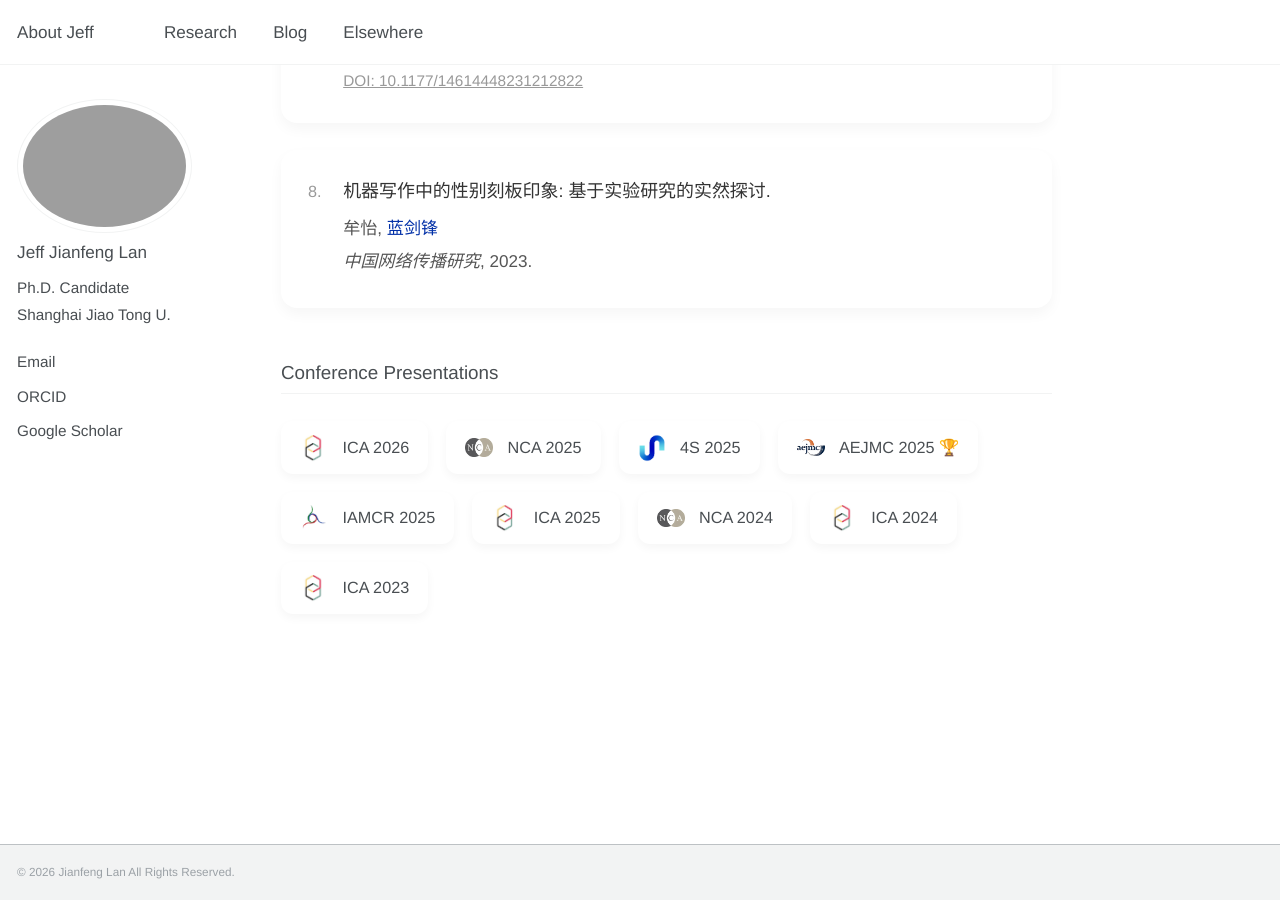
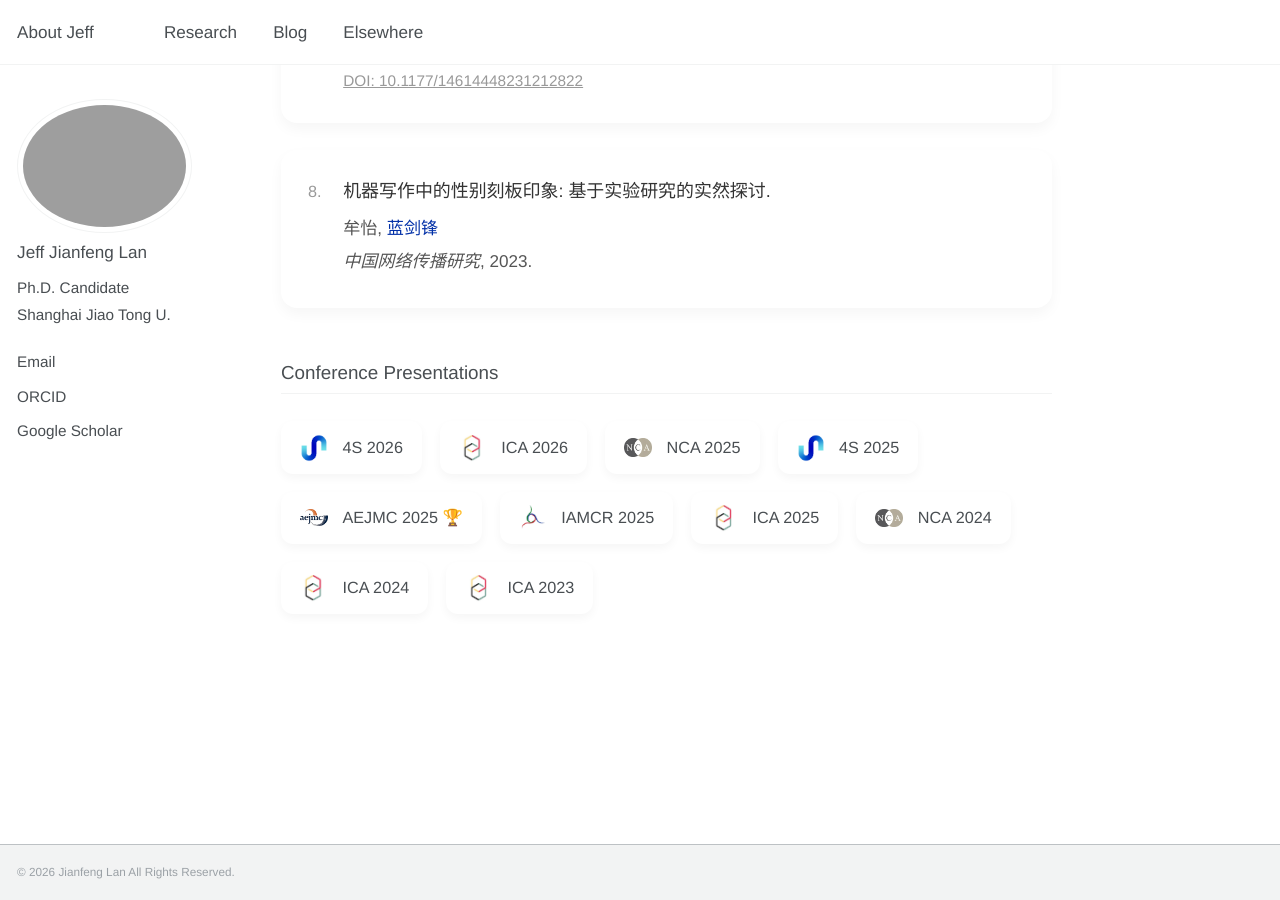
Before and after one commit to jianfenglan/jianfenglan.github.io, a Jekyll site: the page built from research.md, in a window 1280 px wide and 900 px high, scrolled down 1702 px. Built offline with Jekyll 4.4.1, drawn with Linux system fonts in a browser that asks for light colours.

Commit message:
Update research.md

```diff
--- a/research.md
+++ b/research.md
@@ -252,45 +252,41 @@
 
 <div class="conference-grid">
     <div class="conference-card">
+        <img src="/images/logo/4S.png" class="conference-logo" alt="4S logo">
+        <span>4S 2026</span>
+    </div>
+    <div class="conference-card">
         <img src="/images/logo/ICA.png" class="conference-logo" alt="ICA logo">
         <span>ICA 2026</span>
     </div>
-
     <div class="conference-card">
         <img src="/images/logo/NCA.jpeg" class="conference-logo" alt="NCA logo">
         <span>NCA 2025</span>
     </div>
-
     <div class="conference-card">
         <img src="/images/logo/4S.png" class="conference-logo" alt="4S logo">
         <span>4S 2025</span>
     </div>
-
     <div class="conference-card">
         <img src="/images/logo/AEJMC.jpeg" class="conference-logo" alt="AEJMC logo">
         <span>AEJMC 2025 🏆</span>
     </div>
-
     <div class="conference-card">
         <img src="/images/logo/IAMCR1.png" class="conference-logo" alt="IAMCR logo">
         <span>IAMCR 2025</span>
     </div>
-
     <div class="conference-card">
         <img src="/images/logo/ICA.png" class="conference-logo" alt="ICA logo">
         <span>ICA 2025</span>
     </div>
-
     <div class="conference-card">
         <img src="/images/logo/NCA.jpeg" class="conference-logo" alt="NCA logo">
         <span>NCA 2024</span>
     </div>
-
     <div class="conference-card">
         <img src="/images/logo/ICA.png" class="conference-logo" alt="ICA logo">
         <span>ICA 2024</span>
     </div>
-
     <div class="conference-card">
         <img src="/images/logo/ICA.png" class="conference-logo" alt="ICA logo">
         <span>ICA 2023</span>
```
